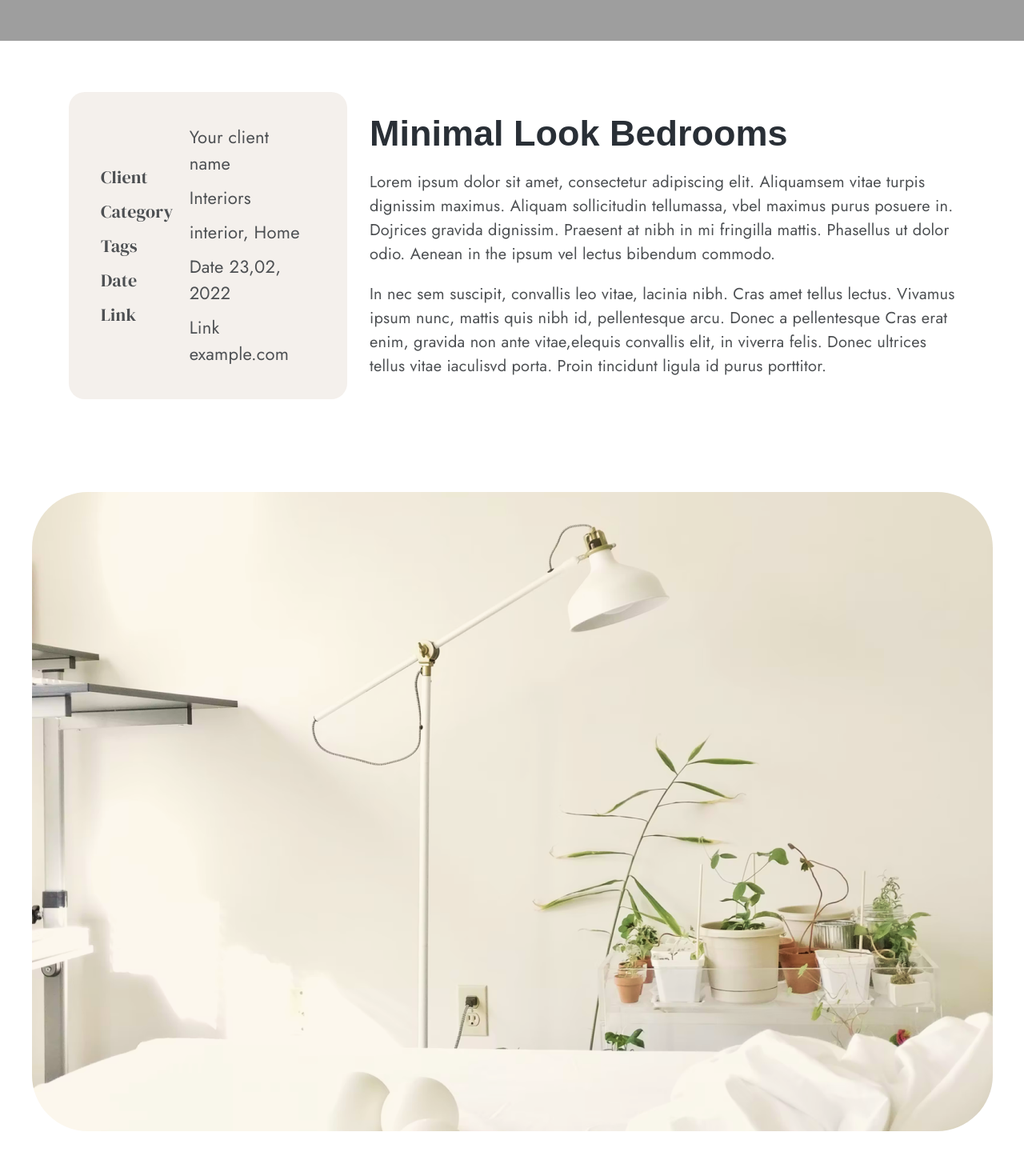
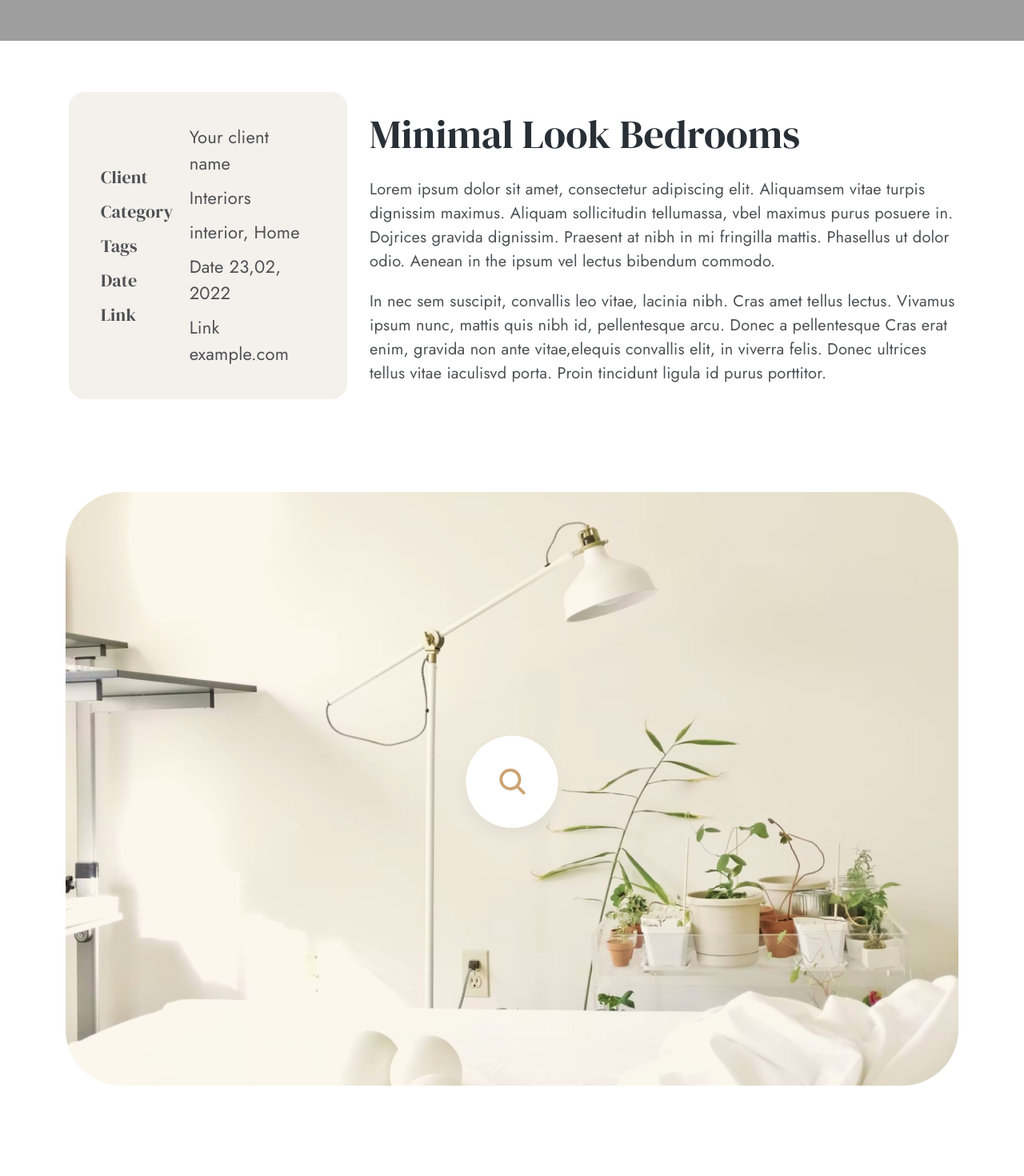
Before and after one commit to IdrisVeli1987/Interno, a React (Vite) app: page /project/1 in a window 1280 px wide. Shown: the part 260-1730 px from the top of the page at 80% size. Built offline with nearby package versions, Linux system fonts and the light colour scheme; no server answers; grey boxes are pictures that could not be loaded.

Commit message:
add css for CardTitle

```diff
--- a/src/Components/ProjectDeatils/style.module.css
+++ b/src/Components/ProjectDeatils/style.module.css
@@ -34,6 +34,13 @@
   font-weight: 400;
 }
 
+.CardTitle h2 {
+  color: #292f36;
+  font-family: DM Serif Display;
+  font-size: 50px;
+  font-weight: 400;
+}
+
 .description {
   color: #4d5053;
   font-family: Jost;
@@ -49,12 +56,23 @@
   align-items: center;
   justify-content: center;
   margin-top: 100px;
+  position: relative;
 }
 
 .DetailImg img {
-  width: 1201px;
-  height: 799px;
   border-radius: 70px;
   background: #c4c4c4;
   object-fit: cover;
+  width: 100%;
 }
+.ZoomIcon {
+  position: absolute;
+  cursor: pointer;
+  max-width: 150px;
+  width: 20%;
+}
+
+.ZoomIcon svg {
+  width: 100%;
+  vertical-align: middle;
+}
```
